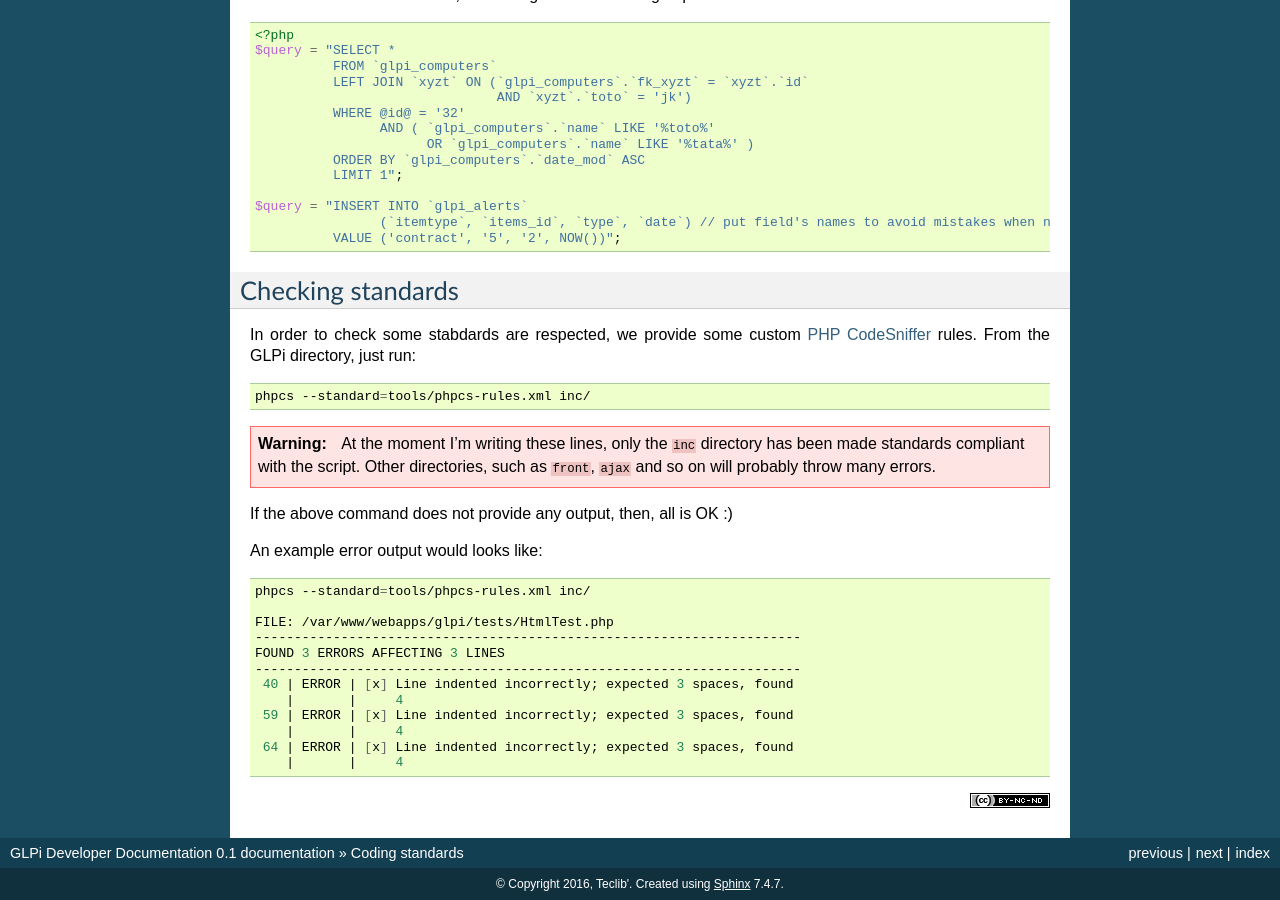
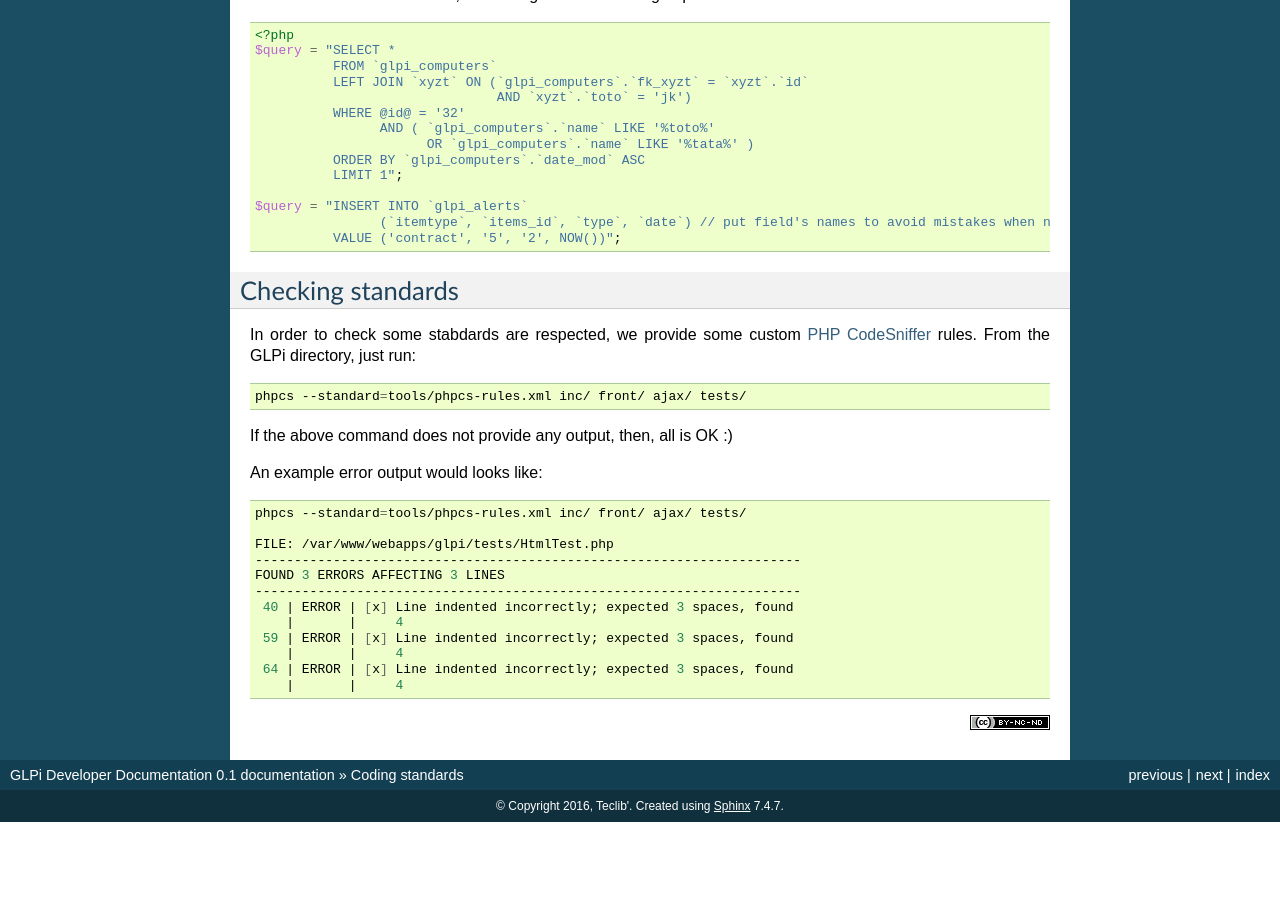
Before and after one commit to glpi-project/docdev, a Sphinx documentation site: the page built from source/codingstandards.rst, in a window 1280 px wide and 900 px high, scrolled down 4788 px. Built offline with Sphinx 7.4.7, drawn with Linux system fonts in a browser that asks for light colours; after the commit the page ends 5610 px from its top, so only the background shows below that.

Commit message:
Update phpcs coverage to actual (#10)

```diff
--- a/source/codingstandards.rst
+++ b/source/codingstandards.rst
@@ -320,11 +320,7 @@ In order to check some stabdards are respected, we provide some custom `PHP Code
 
 .. code-block:: bash
 
-   phpcs --standard=tools/phpcs-rules.xml inc/
-
-.. warning::
-
-   At the moment I'm writing these lines, only the ``inc`` directory has been made standards compliant with the script. Other directories, such as ``front``, ``ajax`` and so on will probably throw many errors.
+   phpcs --standard=tools/phpcs-rules.xml inc/ front/ ajax/ tests/
 
 If the above command does not provide any output, then, all is OK :)
 
@@ -332,7 +328,7 @@ An example error output would looks like:
 
 .. code-block:: bash
 
-   phpcs --standard=tools/phpcs-rules.xml inc/
+   phpcs --standard=tools/phpcs-rules.xml inc/ front/ ajax/ tests/
 
    FILE: /var/www/webapps/glpi/tests/HtmlTest.php
    ----------------------------------------------------------------------
```
